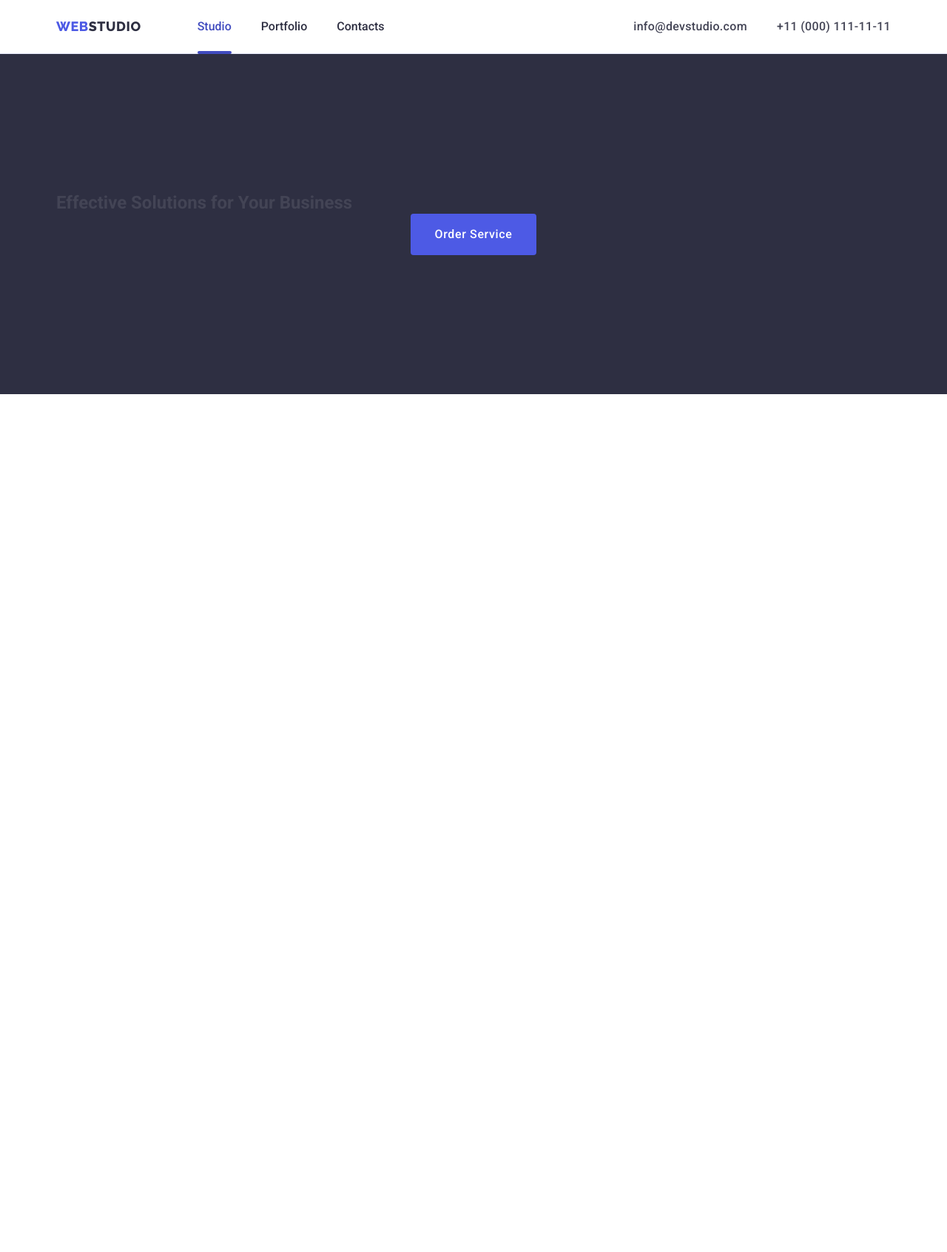
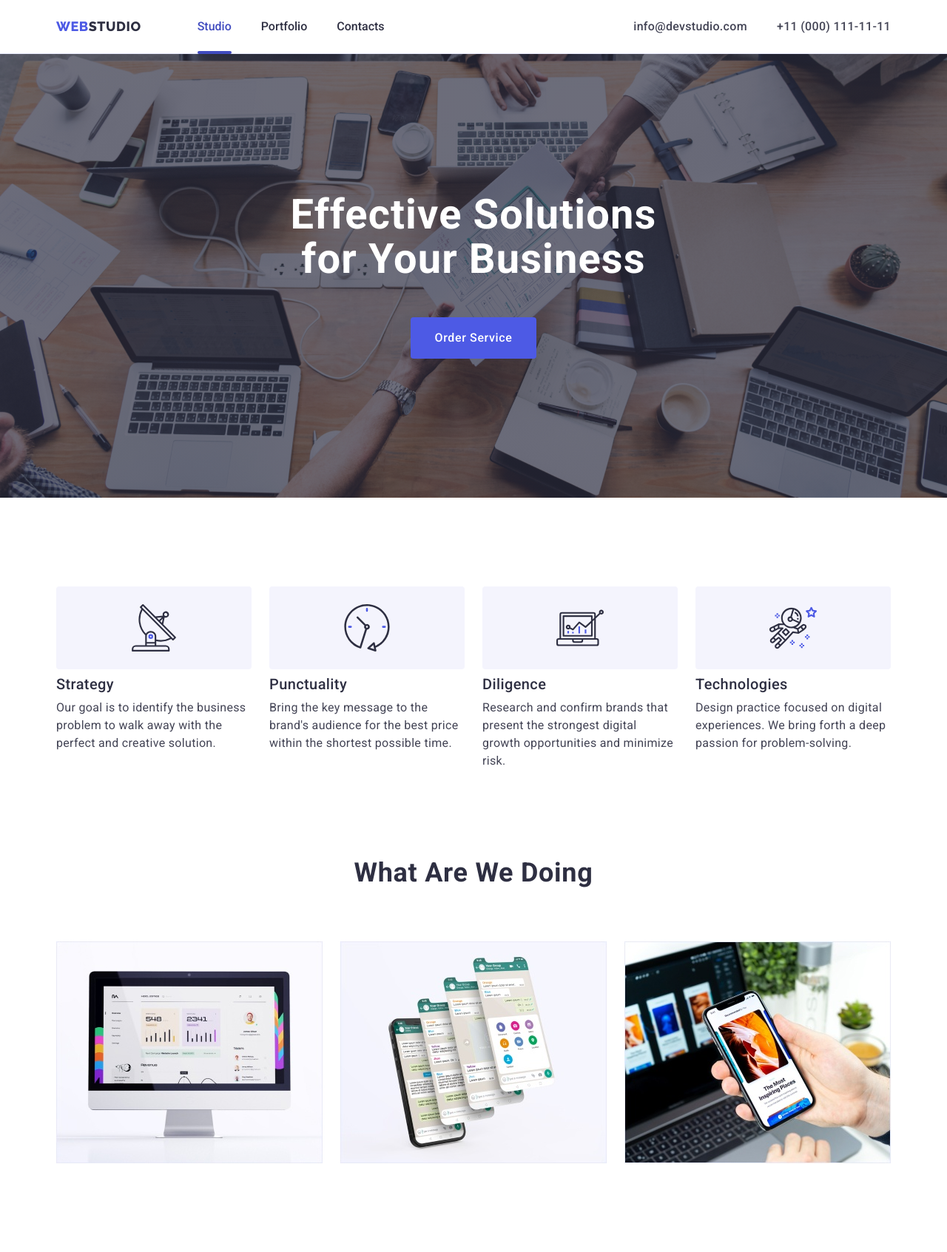
Before and after one commit to LesiaUKR/goit-markup-hw-056, a plain HTML site: page index.html in a window 1280 px wide. Shown: the whole page at 74% size. Before the commit the page ends 800 px from the top, so only its background shows below. Drawn offline with nearby package versions, Linux system fonts and the light colour scheme.

Commit message:
hero, benefits and what are we doing sections adaptive css done

```diff
--- a/css/styles.css
+++ b/css/styles.css
@@ -241,12 +241,14 @@ footer .logo-accent-text {
 
 @media screen and (min-width: 1158px) {
   .contacts-link {
+
     display: inline-block;
     padding: 24px 0;
     font-size: 16px;
     font-weight: 500;
     line-height: 1.5;
     letter-spacing: 0.02em;
+
   }
 }
 
@@ -259,11 +261,21 @@ footer .logo-accent-text {
 
 /* ========== HERO SECTION ========== */
 
+.hero-section {
 
+  background-color: var(--overlays-shadows-headings-color);
+  padding: 112px 0;
+
+}
+
+@media screen and (min-width: 1158px) {
 
   .hero-section {
-  background-color: var(--overlays-shadows-headings-color);
+
   padding: 188px 0;
+
+    }
+
 }
 
 .hero-bgr-image {
@@ -276,17 +288,82 @@ footer .logo-accent-text {
       rgba(46, 47, 66, 0.7),
       rgba(46, 47, 66, 0.7)
     ),
-    url(../images/hero/bgr-image-people-office.jpg);
-} */
+    url(../images/hero/bgr-image-people-office_@1x_428_mobile.jpg);
+
+}
+
+@media (min-device-pixel-ratio: 2),
+(min-resolution: 192dpi),
+(min-resolution: 2dppx) {
+  .hero-bgr-image {
+    background-image: linear-gradient(rgba(46, 47, 66, 0.7),
+        rgba(46, 47, 66, 0.7)),
+      url('../images/hero/bgr-image-people-office_@2x_428_mobile.jpg');
+  }
+}
+
+@media screen and (min-width: 768px) {
+  .hero-bgr-image {
+    width: 100%;
+    background-image: linear-gradient(rgba(46, 47, 66, 0.7),
+        rgba(46, 47, 66, 0.7)),
+      url('../images/hero/bgr-image-people-office_@1x_768_tablet.jpg');
+  }
+
+  @media (min-device-pixel-ratio: 2),
+  (min-resolution: 192dpi),
+  (min-resolution: 2dppx) {
+    .hero-bgr-image {
+      background-image: linear-gradient(rgba(46, 47, 66, 0.7),
+          rgba(46, 47, 66, 0.7)),
+        url('../images/hero/bgr-image-people-office_@2x_768_tablet.jpg');
+    }
+  }
+}
+
+@media screen and (min-width: 1158px) {
+  .hero-bgr-image {
+    width: 100%;
+    background-image: linear-gradient(rgba(46, 47, 66, 0.7),
+        rgba(46, 47, 66, 0.7)),
+      url('../images/hero/bgr-image-people-office_@1x_1440_desktop.jpg');
+  }
+
+  @media (min-device-pixel-ratio: 2),
+  (min-resolution: 192dpi),
+  (min-resolution: 2dppx) {
+    .hero-bgr-image {
+      background-image: linear-gradient(rgba(46, 47, 66, 0.7),
+          rgba(46, 47, 66, 0.7)),
+        url('../images/hero/bgr-image-people-office_@2x_1440_desktop.jpg');
+    }
+  }
+}
 
 .hero-title {
   text-align: center;
-  margin: 0 auto 48px;
+  margin: 0 auto 72px;
+  max-width: 320px;
+  font-size: 36px;
+  line-height: 1.11;
+  letter-spacing: 0.02em;
+  color: var(--first-background-color);
+}
+
+@media screen and (min-width: 768px) {
+  .hero-title {
+      margin: 0 auto 36px;
       max-width: 496px;
       font-size: 56px;
       line-height: 1.07;
       letter-spacing: 0.02em;
-  color: var(--first-background-color);
+  }
+}
+
+@media screen and (min-width: 1158px) {
+  .hero-title {
+    margin: 0 auto 48px;
+  }
 }
 
 .primary-btn {
@@ -312,7 +389,7 @@ footer .logo-accent-text {
 .primary-btn:hover,
 .primary-btn:focus {
   background-color: var(--pressed-state-color);
-} */
+}
 
 /* ========== /HERO SECTION ========== */
 
@@ -333,6 +410,7 @@ footer .logo-accent-text {
 }
 
 .item-title {
+
   margin-bottom: 8px;
 
   font-size: 20px;
@@ -354,20 +432,52 @@ footer .logo-accent-text {
 
 /* ========== BENEFITS SECTION ========== */
 
-/* .benefits-section {
+.benefits-section {
+  padding: 96px 0;
+}
+
+@media screen and (min-width: 768px) {
+  .benefits-section {
       padding: 120px 0;
     }
+}
+
+@media screen and (min-width: 768px) {
+.benefits-list {
+    display: flex;
+    flex-wrap: wrap;
+    column-gap: 24px;
+  }
+}
+
+@media screen and (min-width: 1158px) {
 
   .benefits-list {
-  display: flex;
-  gap: 24px;
+    flex-wrap: nowrap;
+  }
 }
 
+.benefits-list-item:not(:last-child) {
+  margin-bottom: 72px;
+}
+
+@media screen and (min-width: 768px) {
+
+.benefits-list-item {
+    flex-basis: calc((100% - 2 * 24px) / 2);
+  }
+}
+
+@media screen and (min-width: 1158px) {
   .benefits-list-item {
     display: flex;
     flex-direction: column;
     column-gap: 8px;
     flex-basis: calc((100% - 3 * 24px) / 4);
+  }
+    .benefits-list-item:not(:last-child) {
+      margin-bottom: 0px;
+    }
 }
 
 .benefits-icon-wrap {
@@ -378,20 +488,74 @@ footer .logo-accent-text {
   height: 112px;
   border-radius: 4px;
   background: var(--light-mode-backgrounds-color);
-} */
+}
 
+@media screen and (max-width: 1157px) {
+
+  .benefits-icon-wrap {
+    display: none;
+  }
+}
+
+.benefits-title {
+margin-bottom: 8px;
+
+      text-align: center;
+  font-size: 36px;
+    line-height: 1.11;
+    letter-spacing: 0.02em;
+    text-transform: capitalize;
+    color: var(--overlays-shadows-headings-color);
+}
+
+@media screen and (min-width: 768px) {
+.benefits-title {
+
+    text-align: start;
+
+  }
+}
+
+@media screen and (min-width: 1158px) {
+  .benefits-title {
+  font-size: 20px;
+  font-weight: 500;
+  line-height: 1.2;
+  }
+}
+
+.benefits-text {
+
+    font-weight: 500;
+    line-height: 1.5;
+        letter-spacing: 0.02em;
+}
+
+@media screen and (min-width: 1158px) {
+.benefits-text {
+    font-weight: 400;
+  }
+}
 /* ========== /BENEFITS SECTION ========== */
 
 /* ========== WHAT ARE WE DOING ========== */
 
-/* .production-list {
+@media screen and (max-width: 1157px) {
+
+.production-section {
+display: none;
+
+}
+}
+
+.production-list {
   display: flex;
   gap: 24px;
 }
 
 .production-list-item {
   flex-basis: calc((100% - 2 * 24px) / 3);
-} */
+}
 
 /* ========== /WHAT ARE WE DOING ========== */
 
@@ -429,7 +593,7 @@ footer .logo-accent-text {
 
 .team-section .item-text {
   text-align: center;
-} */
+}
 
 /* ========== /TEAM SECTION ========== */
 
@@ -691,7 +855,9 @@ footer .logo-accent-text {
 }
 
 /* ========== /FOOTER ========== */
+
 /* ========== MODAL WINDOW ========== */
+
 .backdrop {
   position: fixed;
   top: 0;
@@ -722,9 +888,9 @@ footer .logo-accent-text {
   left: 50%;
   transform: translate(-50%, -50%) scale(1);
 
-  width: 408px;
-  max-height: 584px;
-  padding: 72px 24px 24px 24px;
+    width: 392px;
+      min-height: 584px;
+padding: 72px 16px 24px 16px;
 
   background: var(--modal-background-color);
   box-shadow: 0px 1px 1px rgba(0, 0, 0, 0.14), 0px 1px 3px rgba(0, 0, 0, 0.12),
@@ -732,6 +898,22 @@ footer .logo-accent-text {
   border-radius: 4px;
   opacity: 1;
   transition: transform 250ms cubic-bezier(0.4, 0, 0.2, 1);
+}
+
+@media screen and (max-width: 427px) {
+  .modal-window {
+      max-width: 320px;
+        overflow-y: scroll;
+
+  }
+}
+
+@media screen and (min-width: 768px) {
+  .modal-window {
+    width: 408px;
+    padding: 72px 24px 24px 24px;
+
+  }
 }
 
 .backdrop.is-hidden .modal-window {
--- a/index.html
+++ b/index.html
@@ -205,8 +205,7 @@
           </button>
         </div>
       </section>
-      <!-- <section class="benefits-section section">
-        Hidden title benefits
+      <section class="benefits-section section">
         <div class="container">
           <h2 class="visually-hidden">Benefits hidden</h2>
           <ul class="benefits-list list">
@@ -221,8 +220,8 @@
                   <use href="./images/icons.svg#icon-antenna"></use>
                 </svg>
               </div>
-              <h3 class="item-title">Strategy</h3>
-              <p class="item-text">
+              <h3 class="benefits-title">Strategy</h3>
+              <p class="benefits-text">
                 Our goal is to identify the business problem to walk away with
                 the perfect and creative solution.
               </p>
@@ -238,8 +237,8 @@
                   <use href="./images/icons.svg#icon-clock"></use>
                 </svg>
               </div>
-              <h3 class="item-title">Punctuality</h3>
-              <p class="item-text">
+              <h3 class="benefits-title">Punctuality</h3>
+              <p class="benefits-text">
                 Bring the key message to the brand's audience for the best price
                 within the shortest possible time.
               </p>
@@ -255,8 +254,8 @@
                   <use href="./images/icons.svg#icon-diagram"></use>
                 </svg>
               </div>
-              <h3 class="item-title">Diligence</h3>
-              <p class="item-text">
+              <h3 class="benefits-title">Diligence</h3>
+              <p class="benefits-text">
                 Research and confirm brands that present the strongest digital
                 growth opportunities and minimize risk.
               </p>
@@ -272,8 +271,8 @@
                   <use href="./images/icons.svg#icon-astronaut"></use>
                 </svg>
               </div>
-              <h3 class="item-title">Technologies</h3>
-              <p class="item-text">
+              <h3 class="benefits-title">Technologies</h3>
+              <p class="benefits-text">
                 Design practice focused on digital experiences. We bring forth a
                 deep passion for problem-solving.
               </p>
@@ -281,27 +280,39 @@
           </ul>
         </div>
       </section>
-      <section class="section">
+      <section class="production-section section">
         <div class="container">
           <h2 class="section-title">What are we doing</h2>
           <ul class="production-list list">
             <li class="production-list-item">
               <img
-                src="./images/what-we-do/monitor.jpg"
+                srcset="
+                  ./images/what-we-do/monitor_@1x_360.jpg 1x,
+                  ./images/what-we-do/monitor_@2x_360.jpg 2x
+                "
+                src="./images/what-we-do/monitor_@1x_360.jpg"
                 alt="computer-monitor"
                 width="360"
               />
             </li>
             <li class="production-list-item">
               <img
-                src="./images/what-we-do/mobile_apps.jpg"
+                srcset="
+                  ./images/what-we-do/apps_@1x_360.jpg 1x,
+                  ./images/what-we-do/apps_@2x_360.jpg 2x
+                "
+                src="./images/what-we-do/apps_@1x_360.jpg"
                 alt="mobile-apps"
                 width="360"
               />
             </li>
             <li class="production-list-item">
               <img
-                src="./images/what-we-do/mobile_laptop.jpg"
+                srcset="
+                  ./images/what-we-do/laptop_@1x_360.jpg 1x,
+                  ./images/what-we-do/laptop_@2x_360.jpg 2x
+                "
+                src="./images/what-we-do/laptop_@1x_360.jpg"
                 alt="mobile-and-laptop"
                 width="360"
               />
@@ -309,7 +320,7 @@
           </ul>
         </div>
       </section>
-      <section class="team-section section">
+      <!--  <section class="team-section section">
         <div class="container">
           <h2 class="section-title">Our Team</h2>
           <ul class="team-list list">
```
Also changed, not shown: images/what-we-do/apps_@1x_360.jpg (renamed from images/what-we-do/mobile_apps_@1x_360.jpg), images/what-we-do/apps_@2x_360.jpg (renamed from images/what-we-do/mobile_apps_@2x_360.jpg), images/what-we-do/laptop_@1x_360.jpg (renamed from images/what-we-do/mobile_laptop_@1x_360.jpg), images/what-we-do/laptop_@2x_360.jpg (renamed from images/what-we-do/mobile_laptop_@2x_360.jpg). Lines whose indentation alone changed are shown as unchanged.
